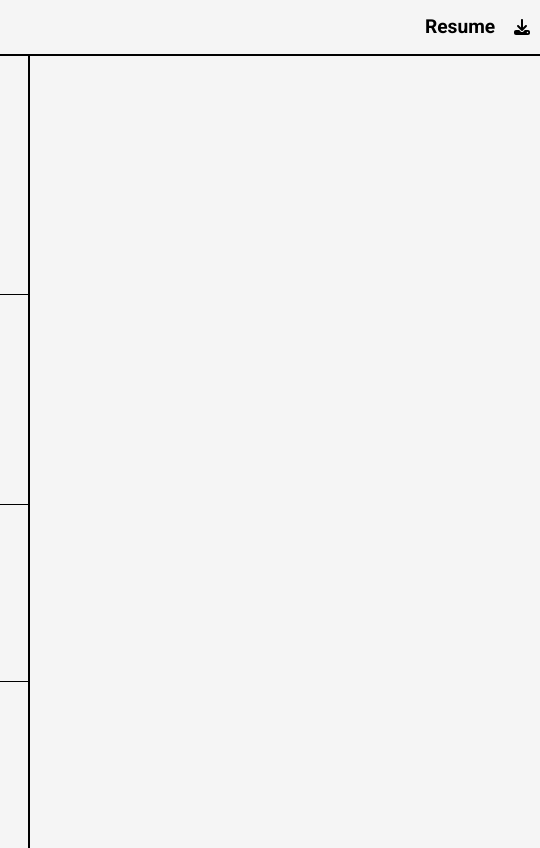
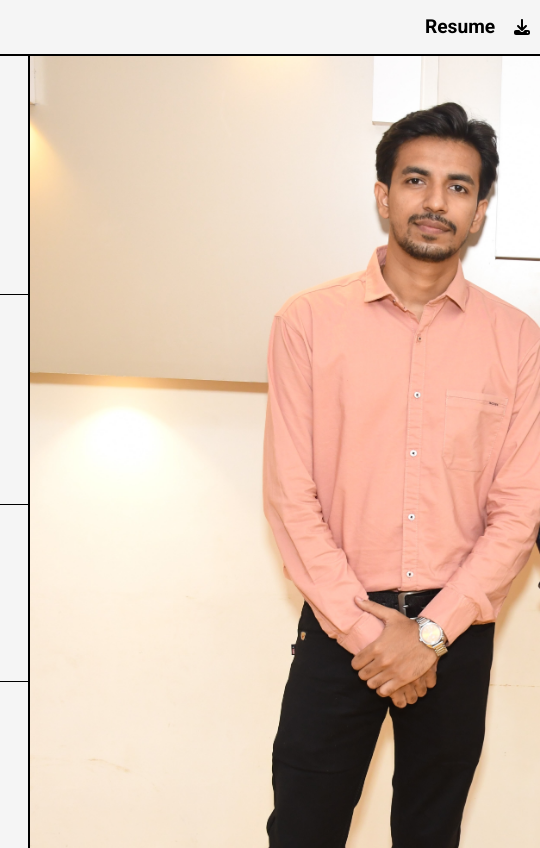
Before and after one commit to MuneerGirnari/myPortfolio.io, a plain HTML site: page index.html in a window 1280 px wide. Shown: the full height of the page, 740-1280 px from the left. Drawn offline with Linux system fonts and the light colour scheme; the site is published under a folder, as on GitHub Pages, so addresses that start at the root find nothing.

Commit message:
modified href link of img

```diff
--- a/styles.css
+++ b/styles.css
@@ -58,7 +58,7 @@ main{
 }
 
 main .right-container{
-    background-image: url(/assets/image.JPG);
+    background-image: url(./assets/image.JPG);
     background-size: cover;
     background-position: 100% 0%;
     width: 40%;
```
